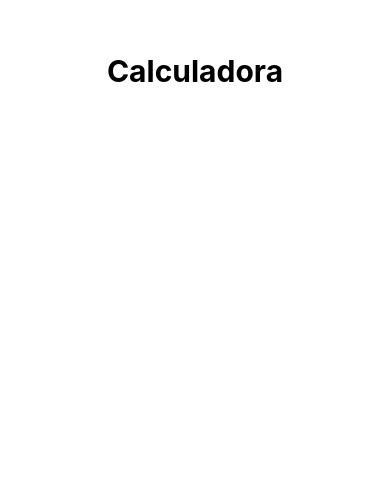
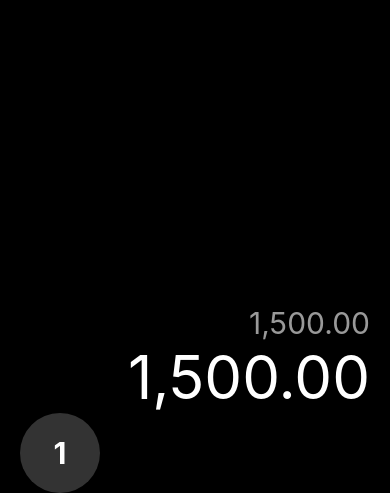
Before and after one commit to juankno/Calculadora, a React Native app: screen / in a window 390 px wide. Shown: the part 351-844 px from the top of the page. Built offline with nearby package versions, Linux system fonts and the light colour scheme.

Commit message:
creando estructura inicial de la calculadora

```diff
--- a/App.tsx
+++ b/App.tsx
@@ -1,26 +1,20 @@
 import React from 'react';
-import {View, Text, StyleSheet} from 'react-native';
+import { SafeAreaView, StatusBar, Text, View } from 'react-native';
+import CalculadoraScreen from './src/screens/CalculadoraScreen';
+import styles from './src/theme/appTheme';
 
 const App = () => {
   return (
-    <View style={styles.container}>
-      <Text style={styles.title}>Calculadora</Text>
-    </View>
+    <SafeAreaView style={styles.fondo}>
+      <StatusBar
+      backgroundColor="black"
+      barStyle={'light-content'}
+      />
+      <CalculadoraScreen />
+    </SafeAreaView>
   );
 };
 
-const styles = StyleSheet.create({
-  container: {
-    flex: 1,
-    justifyContent: 'center',
-    alignItems: 'center',
-  },
 
-  title: {
-    fontSize: 30,
-    fontWeight: 'bold',
-    alignSelf: 'center',
-  },
-});
 
 export default App;
--- /dev/null
+++ b/src/screens/CalculadoraScreen.tsx
@@ -0,0 +1,23 @@
+import React from 'react';
+import { View, Text } from 'react-native';
+import styles from '../theme/appTheme';
+
+const CalculadoraScreen = () => {
+    return (
+        <View style={styles.container}>
+            <Text style={styles.resultadoCorto}>1,500.00</Text>
+            <Text style={styles.resultado}>1,500.00</Text>
+
+            <View>
+                {/* Boton */}
+                <View style={styles.boton}>
+                    <Text style={styles.textoBoton}>1</Text>
+                </View>
+            </View>
+        </View>
+    );
+};
+
+
+
+export default CalculadoraScreen;
--- /dev/null
+++ b/src/theme/appTheme.tsx
@@ -0,0 +1,47 @@
+import { StyleSheet } from 'react-native';
+
+const styles = StyleSheet.create({
+
+    fondo: {
+        flex: 1,
+        backgroundColor: 'black',
+    },
+
+    container: {
+        flex: 1,
+        paddingHorizontal: 20,
+        justifyContent: 'flex-end',
+    },
+
+    resultado: {
+        color: 'white',
+        fontSize: 60,
+        textAlign: 'right',
+    },
+
+    resultadoCorto: {
+        color: 'rgba(255, 255, 255, 0.6)',
+        fontSize: 30,
+        textAlign: 'right',
+    },
+
+    boton:{
+        height: 80,
+        width: 80,
+        backgroundColor: '#333333',
+        borderRadius: 100,
+        justifyContent: 'center',
+    },
+
+    textoBoton: {
+        textAlign: 'center',
+        padding: 10,
+        fontSize: 30,
+        fontWeight: 'bold',
+        color: 'white',
+    },
+
+});
+
+
+export default styles;
```
Also changed, not shown: .eslintrc.js.
